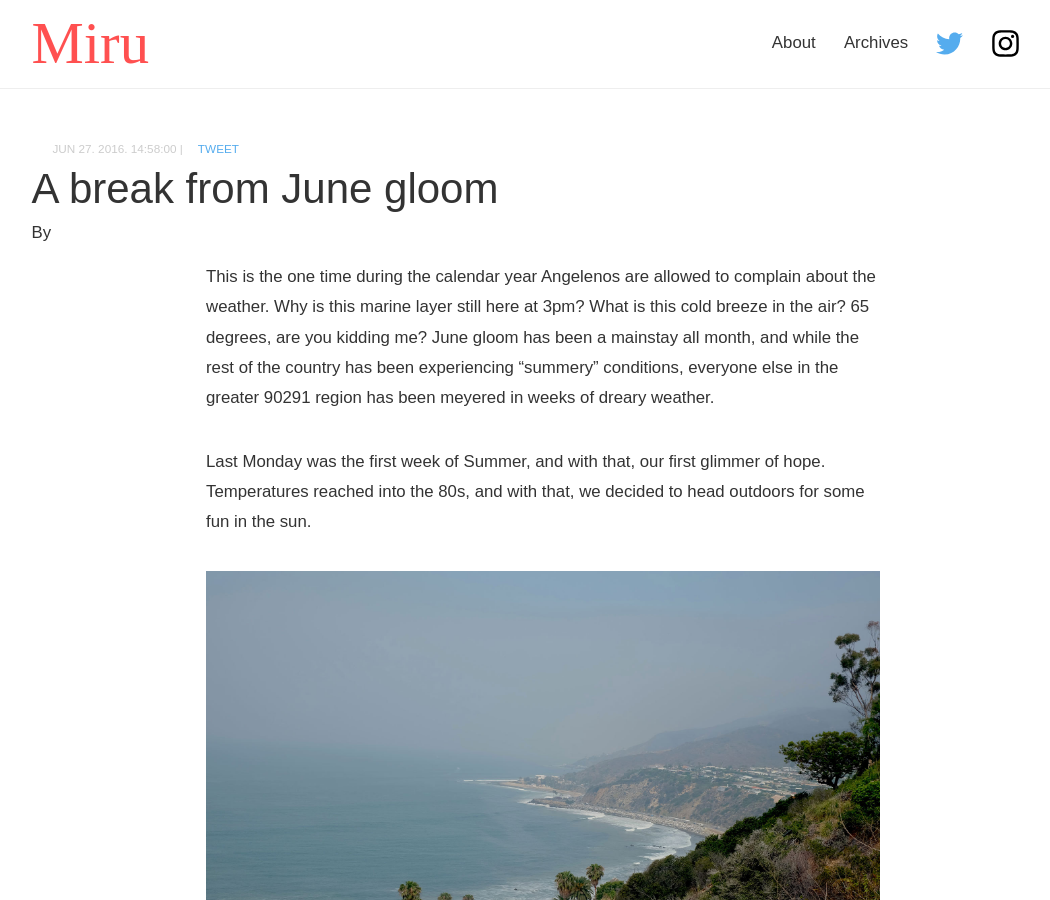
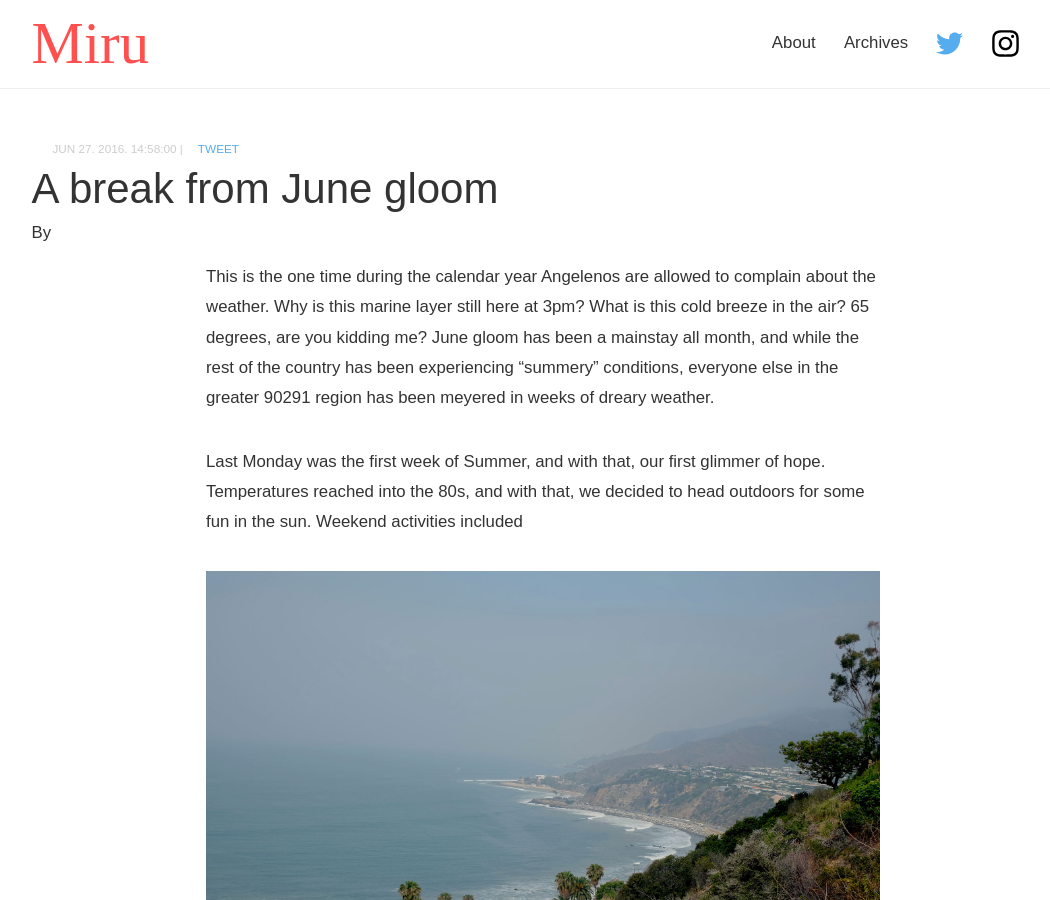
Before and after one commit to PHironaka/Miru-Blog, a Jekyll site: the page built from _posts/2016-06-27-a-break-from-june-gloom.markdown, in a window 1280 px wide and 900 px high. Shown: the whole window, without its empty margins (97-1147 px from the left). Built offline with Jekyll 4.4.1, drawn with Linux system fonts in a browser that asks for light colours; some web fonts are replaced; a script that is not in the unit is left out; comment, search, counter and statistics services are not loaded.

Commit message:
Updated A Break From June Gloom

```diff
--- a/_posts/2016-06-27-a-break-from-june-gloom.markdown
+++ b/_posts/2016-06-27-a-break-from-june-gloom.markdown
@@ -5,6 +5,6 @@
 
 This is the one time during the calendar year Angelenos are allowed to complain about the weather. Why is this marine layer still here at 3pm? What is this cold breeze in the air? 65 degrees, are you kidding me? June gloom has been a mainstay all month, and while the rest of the country has been experiencing "summery" conditions, everyone else in the greater 90291 region has been meyered in weeks of dreary weather.
 
-Last Monday was the first week of Summer, and with that, our first glimmer of hope. Temperatures reached into the 80s, and with that, we decided to head outdoors for some fun in the sun.
+Last Monday was the first week of Summer, and with that, our first glimmer of hope. Temperatures reached into the 80s, and with that, we decided to head outdoors for some fun in the sun. Weekend activities included
 
 ![DSCF7024.JPG](/uploads/DSCF7024.JPG)
```
